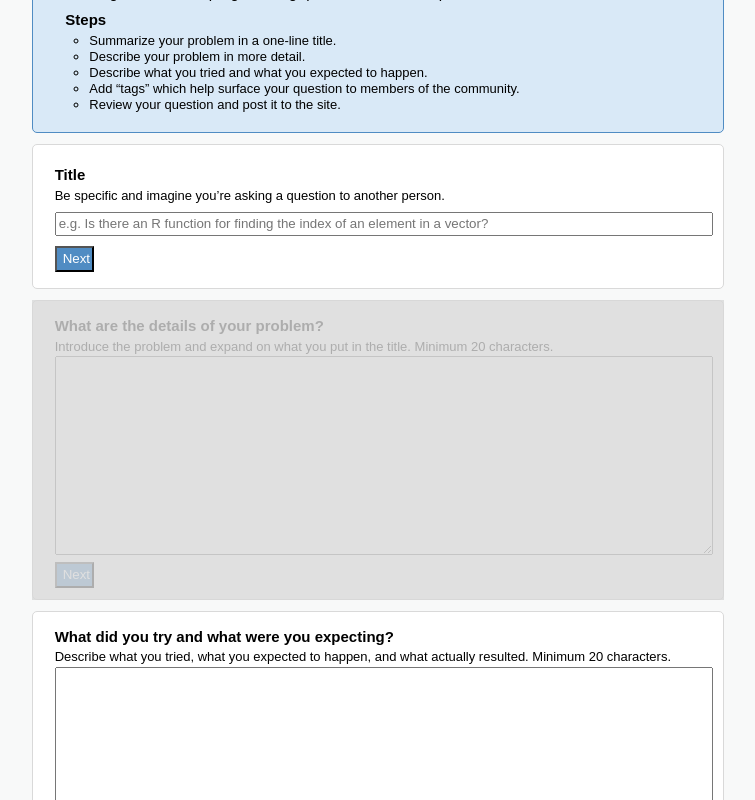
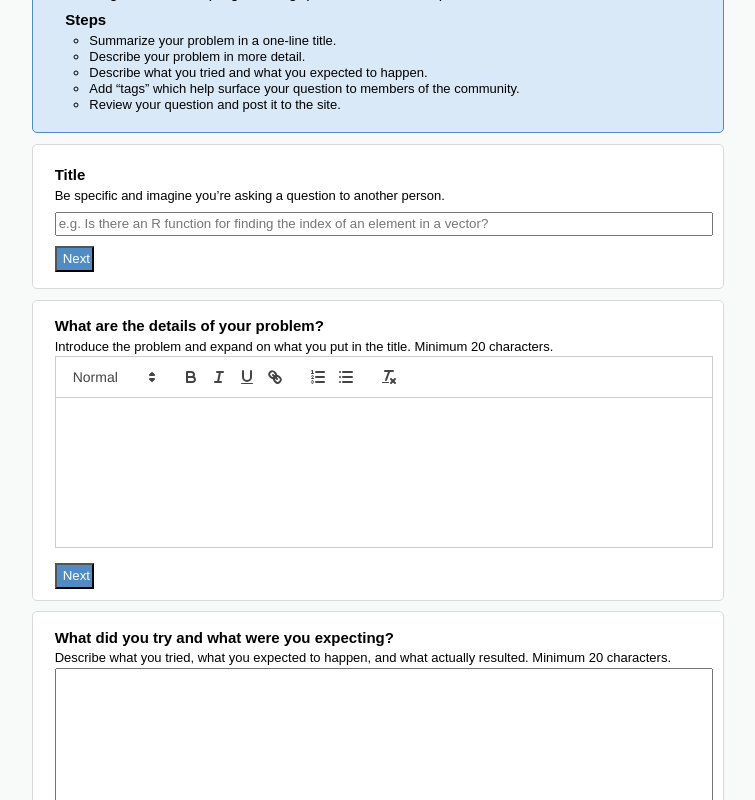
Before and after one commit to codestates-seb/seb43_pre_002, a React (Create React App) app in the folder client/: page /askquestion in a window 1280 px wide. Shown: the part 491-1291 px from the top of the page, without its empty margins (69-824 px from the left). Built offline with nearby package versions, Linux system fonts and the light colour scheme.

Commit message:
Feat : detail박스에 react-quill 에디터 적용

```diff
--- a/client/package.json
+++ b/client/package.json
@@ -11,6 +11,7 @@
     "react-dom": "^18.2.0",
     "react-hook-form": "^7.43.9",
     "react-icons": "^4.8.0",
+    "react-quill": "^2.0.0",
     "react-router-dom": "^6.10.0",
     "react-scripts": "5.0.1",
     "styled-components": "^5.3.9",
--- a/client/src/components/AskDetail.jsx
+++ b/client/src/components/AskDetail.jsx
@@ -1,7 +1,17 @@
 import styled from 'styled-components';
+import { useEffect } from 'react';
+import ReactQuill from 'react-quill';
+import 'react-quill/dist/quill.snow.css';
 
-function AskDetail({ setIsDetailFocus, register }) {
+function AskDetail({ setIsDetailFocus, register, setValue, watch }) {
 	const onBlur = () => setIsDetailFocus(false);
+	const editorContent = watch('detail');
+	const onEditorStateChange = (editorState) => {
+		setValue('detail', editorState);
+	};
+	useEffect(() => {
+		register('detail', { required: true, minLength: 20 });
+	}, [register]);
 	return (
 		<AskDetailContainer>
 			<h5 className="title">What are the details of your problem?</h5>
@@ -10,16 +20,12 @@ function AskDetail({ setIsDetailFocus, register }) {
 				20 characters.
 			</div>
 			<div className="input-container">
-				<textarea
-					className="input-container__detail-input"
+				<ReactQuill
+					style={{ height: '150px' }}
 					onFocus={() => setIsDetailFocus(true)}
-					{...register('detail', {
-						onBlur,
-						minLength: {
-							value: 8,
-							message: '20자 이상 작성하세요.',
-						},
-					})}
+					onBlur={onBlur}
+					value={editorContent}
+					onChange={onEditorStateChange}
 				/>
 			</div>
 			<button className="next" type="button">
@@ -35,7 +41,7 @@ const AskDetailContainer = styled.div`
 	display: flex;
 	flex-direction: column;
 	width: 65%;
-	height: 300px;
+	/* height: 300px; */
 	padding: 1% 1% 1% 2%;
 	background-color: white;
 	border-radius: 5px;
--- a/client/src/components/AskDetailBox.jsx
+++ b/client/src/components/AskDetailBox.jsx
@@ -4,12 +4,17 @@ import AskDetail from './AskDetail';
 import AskHelpler from './AskHelper';
 import { detailHelperContents } from './askHelperContents';
 
-function AskDetailBox({ register, isNext, setIsNext }) {
+function AskDetailBox({ register, isNext, setIsNext, setValue, watch }) {
 	const [isDetailFocus, setIsDetailFocus] = useState(false);
 	return (
 		<AskDetailBoxContainer>
-			{!isNext.title ? <div className="disabled" /> : null}
-			<AskDetail setIsDetailFocus={setIsDetailFocus} register={register} />
+			{/* {!isNext.title ? <div className="disabled" /> : null} */}
+			<AskDetail
+				setIsDetailFocus={setIsDetailFocus}
+				register={register}
+				setValue={setValue}
+				watch={watch}
+			/>
 			{isDetailFocus ? <AskHelpler contents={detailHelperContents} /> : null}
 		</AskDetailBoxContainer>
 	);
--- a/client/src/pages/AskQuestion.jsx
+++ b/client/src/pages/AskQuestion.jsx
@@ -14,7 +14,7 @@ function NewQuestion() {
 		detail: false,
 		tryAndExpect: false,
 	};
-	const { register, handleSubmit } = useForm();
+	const { register, handleSubmit, setValue, watch } = useForm();
 	const [isNext, setIsNext] = useState(initialIsNext);
 	// 데이터 잘나오나 확인용 함수
 	const onSubmit = (data) => console.log(data);
@@ -23,7 +23,13 @@ function NewQuestion() {
 			<NewQuestionHeader />
 			<AskDescription />
 			<AskTitleBox register={register} isNext={isNext} setIsNext={setIsNext} />
-			<AskDetailBox register={register} isNext={isNext} setIsNext={setIsNext} />
+			<AskDetailBox
+				register={register}
+				isNext={isNext}
+				setIsNext={setIsNext}
+				setValue={setValue}
+				watch={watch}
+			/>
 			<TryAndExpectBox register={register} />
 			<Submit />
 		</NewQuestionContainer>
```
Also changed, not shown: 1 other file (tests, documents, lock files or other folders).
